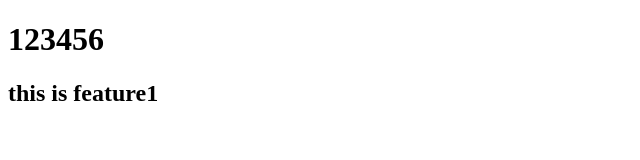
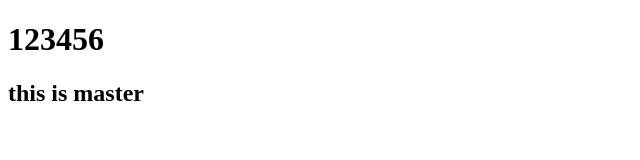
Before and after one commit to pickachu1006/git-practice, a plain HTML site: page index.html in a window 1280 px wide. Shown: the full height of the page, 0-640 px from the left. Drawn offline with Linux system fonts and the light colour scheme.

Commit message:
master h2

```diff
--- a/index.html
+++ b/index.html
@@ -10,6 +10,6 @@
 <h1>123456</h1>
 
 <h1></h1>
-<h2>this is feature1</h2>
+<h2>this is master</h2>
 </body>
 </html>
```
